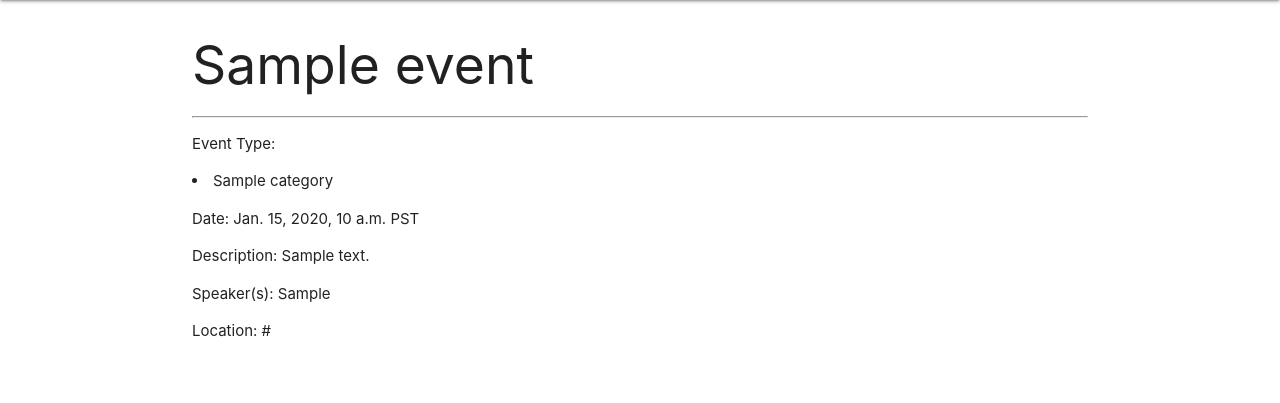
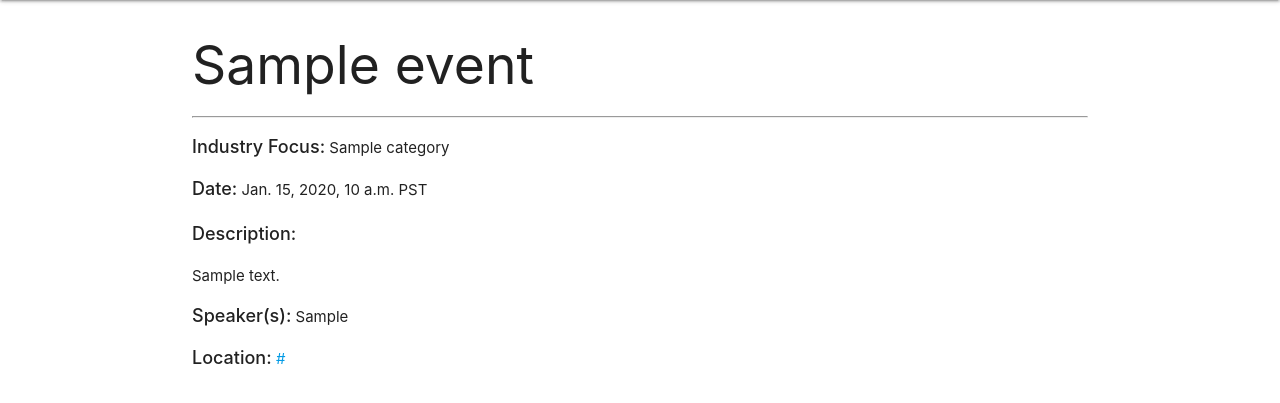
Before and after one commit to samleemcknight/jobber, a Django app: page /event/1/ in a window 1280 px wide. Shown: the part 64-467 px from the top of the page. Run offline with Django 3.2, Linux system fonts and the light colour scheme; tables that the repository leaves empty hold one stand-in row (values such as "Sample post"); parts of the project's set-up code (start-up, migrations or seed data) failed here and were passed over.

Commit message:
finishes single-event view, takes into whether req.user is registered

```diff
--- a/main_app/static/css/style.css
+++ b/main_app/static/css/style.css
@@ -5,6 +5,11 @@
 /* custom classes */
 .modal-input {
   margin: 0;
+}
+
+.keyword {
+  font-size: 1.2rem;
+  font-weight: 500;
 }
 
 /* override materialize classes: */
--- a/main_app/templates/base.html
+++ b/main_app/templates/base.html
@@ -27,10 +27,8 @@
         {% if user.is_authenticated %}
           <li><a href="{% url 'logout' %}">Log Out</a></li>
         {% else %}
-          {% comment %} <li><a href="{% url 'signup' %}">Sign up</a></li> {% endcomment %}
           <li><a class="waves-effect waves-light btn blue darken-3 modal-trigger" href="#modal1">Login</a></li>
           <li><a class="waves-effect waves-light btn blue darken-3 modal-trigger" href="#modal1">Sign Up</a></li>
-          {% comment %} <li><a href="{% url 'login' %}">Log In</a></li> {% endcomment %}
           <div id="modal1" class="modal">
             <div class="modal-content">
               <form method="POST" action="{% url 'login' %}">
--- a/main_app/templates/events/event.html
+++ b/main_app/templates/events/event.html
@@ -2,12 +2,19 @@
 {% block content %}
   <h2>{{ event.name }}</h2>
   <hr>
-  <p>Event Type:</p>
-{% for category in categories %}
-  <li>{{ category.name }}</li>
-{% endfor %}
-  <p>Date: {{ event.date }} {{ event.time_zone }}</p>
-  <p>Description: {{ event.description }}</p>
-  <p>Speaker(s): {{event.speaker}}</p>
-  <p>Location: {{event.location_link}}</p>
+
+  <p><span class="keyword">Industry Focus:</span> {{ categories }}</p>
+  <p><span class="keyword">Date:</span> {{ event.date }} {{ event.time_zone }}</p>
+  <p class="keyword">Description:</p>
+  <p>{{ event.description }}</p>
+  <p><span class="keyword">Speaker(s):</span> {{event.speaker}}</p>
+  {% if atendee.id == request.user.id %}
+    <p><span class="keyword">Location:</span> <a href="{{event.location_link}}">{{event.location_link}}</a></p>
+  {% endif%}
+  {% if atendee.id != request.user.id %}
+    <form action="{% url 'event_register' event.id %}" method="POST">
+      {% csrf_token %}
+      <input type="submit" class="btn blue darken-3" value="Register">
+    </form>
+  {% endif %}
 {% endblock %}
--- a/main_app/urls.py
+++ b/main_app/urls.py
@@ -8,4 +8,5 @@ urlpatterns = [
   path('profile/<int:user_id>/', views.view_profile, name="view_profile"),
   path('profile/<int:user_id>/edit/', views.edit_profile, name="edit_profile"),
   path('event/<int:event_id>/', views.event_detail, name="event_detail"),
+  path('event/<int:event_id>/register/', views.event_register, name="event_register"),
 ]
--- a/main_app/views.py
+++ b/main_app/views.py
@@ -52,15 +52,32 @@ def edit_profile(request, user_id):
 
 def event_detail(request, event_id):
   event = Event.objects.get(id=event_id)
-
   categories = event.category.all()
-
+  atendee = event.user.filter(id=request.user.id)
+  if len(atendee) == 1:
+    atendee = atendee[0]
+  # the following conditional ensures that a string is passed to the html in order to
+  # format it nicely
+  if len(categories) > 1:
+    categories_list = []
+    for el in categories:
+      categories_list.append(el.name)
+    categories = ' | '.join(categories_list)
+  else:
+    categories = categories[0]
   context = {
     'event': event,
-    'categories': categories
+    'categories': categories,
+    'atendee': atendee
   }
 
   return render(request, 'events/event.html', context)
+
+def event_register(request, event_id):
+  event = Event.objects.get(id=event_id)
+  if request.method == 'POST':
+    event.user.add(request.user)
+  pass
 
 def signup(request):
   error_message = ''
```
Also changed, not shown: main_app/templates/index.html (+4 -5 lines).
